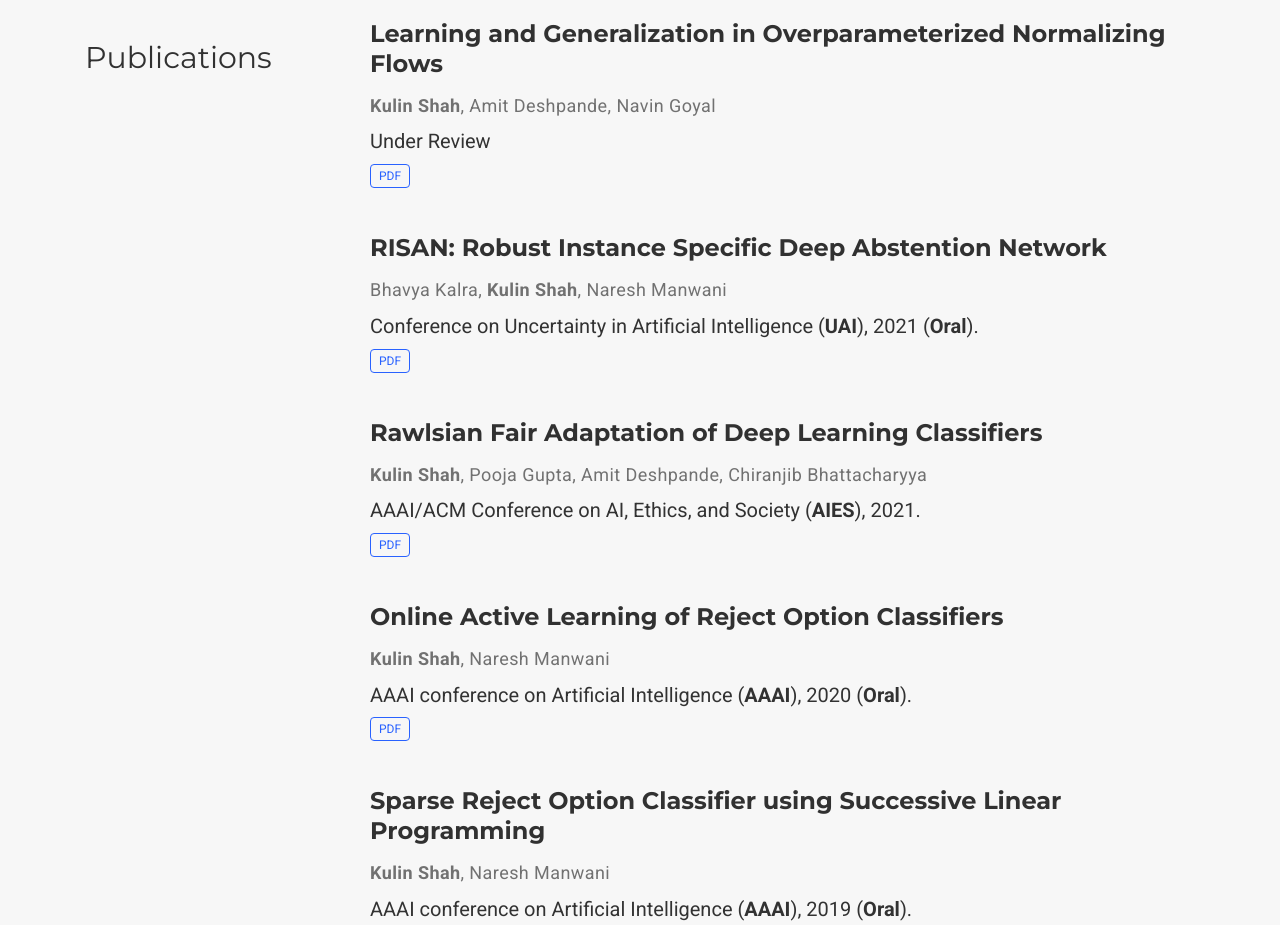
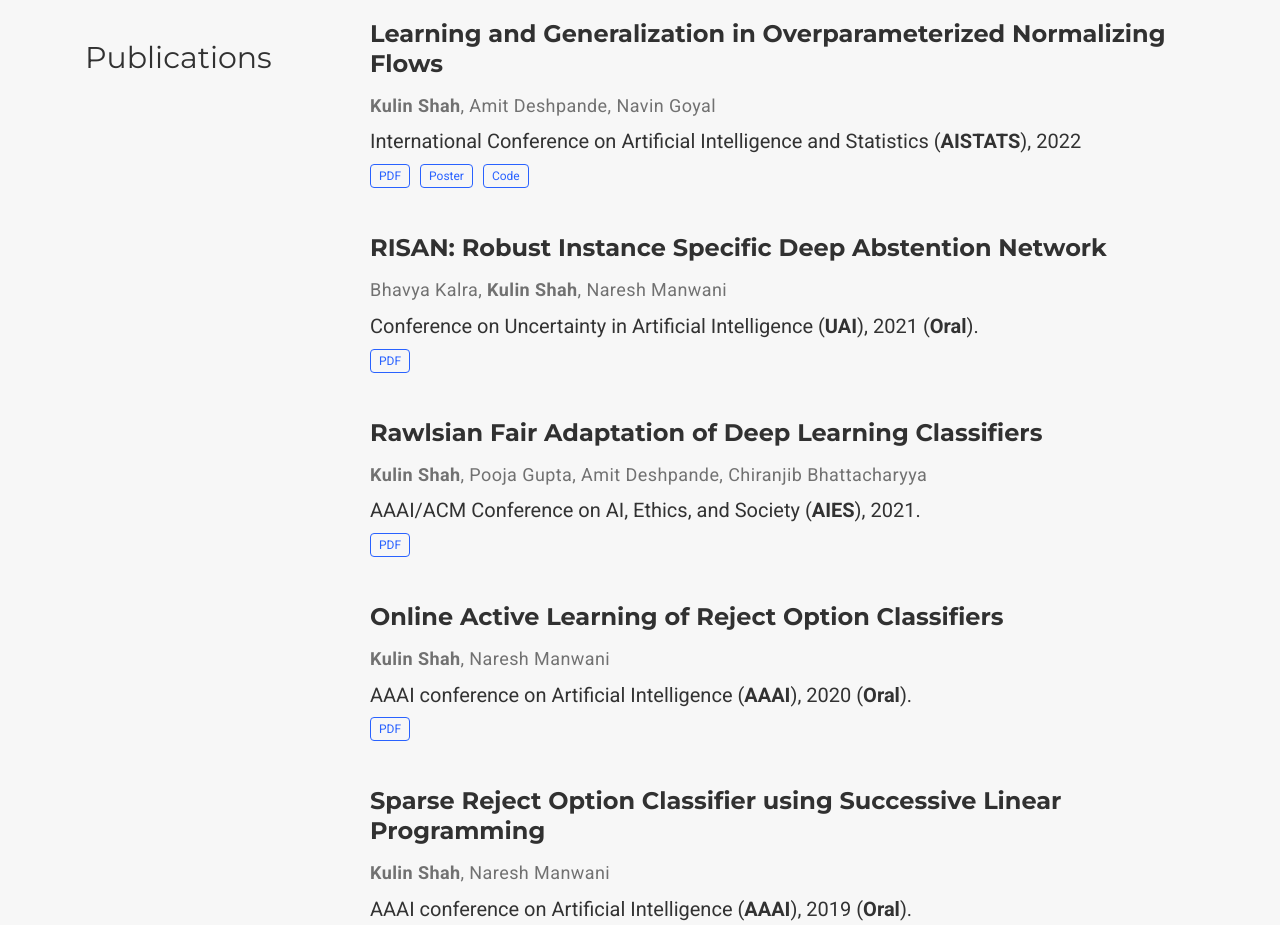
Before and after one commit to kulinshah98/kulinshah98.github.io, a plain HTML site: page index.html in a window 1280 px wide. Shown: the part 820-1745 px from the top of the page. Drawn offline with nearby package versions, Linux system fonts and the light colour scheme; some icons are missing.

Commit message:
changed publications

```diff
--- a/index.html
+++ b/index.html
@@ -377,13 +377,21 @@
     </div>
 
     <div itemprop="name">
-      Under Review
+      International Conference on Artificial Intelligence and Statistics (<strong>AISTATS</strong>), 2022
     </div>
 
     <div class="btn-links">
 
       <a class="btn btn-outline-primary my-1 mr-1 btn-sm" href="https://arxiv.org/pdf/2106.10535.pdf" target="_blank" rel="noopener">
       PDF
+      </a>
+
+      <a class="btn btn-outline-primary my-1 mr-1 btn-sm" href="/NF-poster.pdf" target="_blank" rel="noopener">
+      Poster
+      </a>
+
+      <a class="btn btn-outline-primary my-1 mr-1 btn-sm" href="https://github.com/kulinshah98/overparam-NFs" target="_blank" rel="noopener">
+      Code
       </a>
 
     </div>
```
Also changed, not shown: 1 other file.
